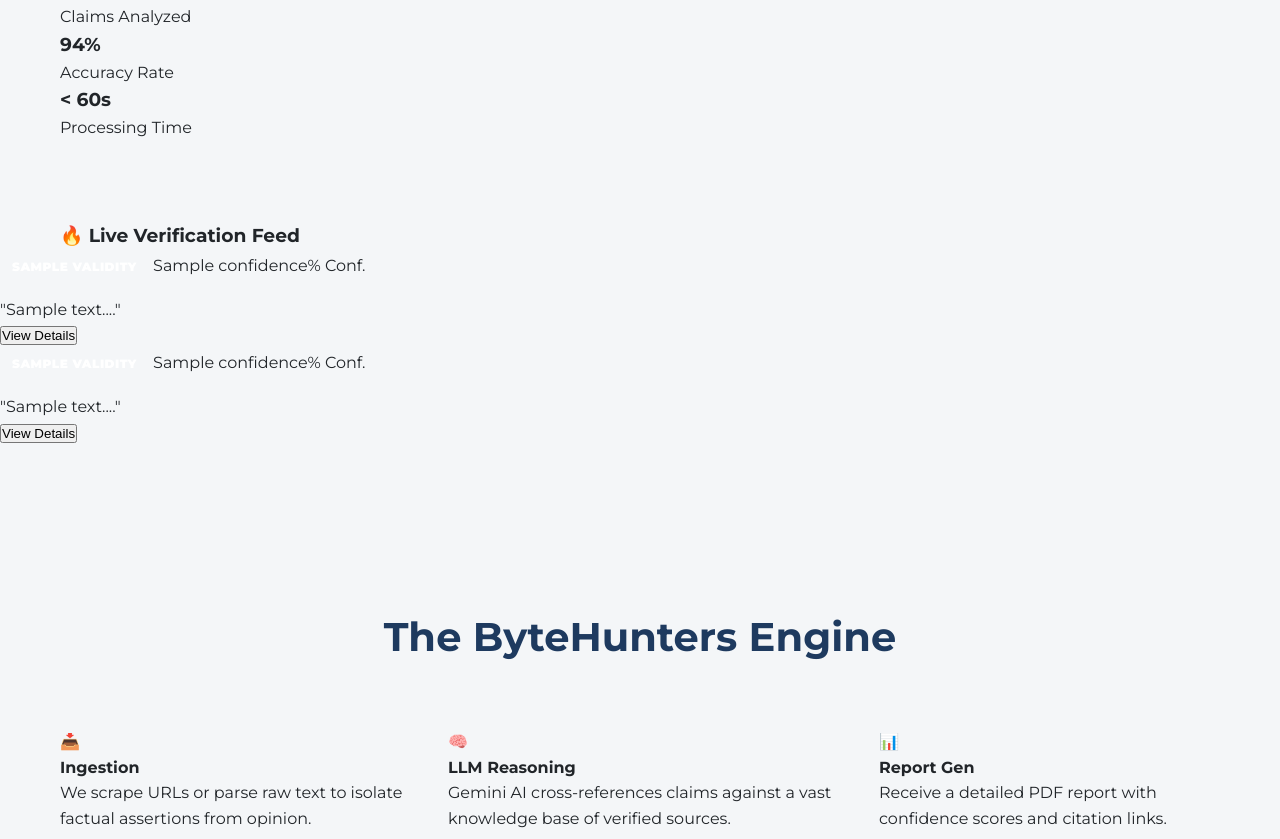
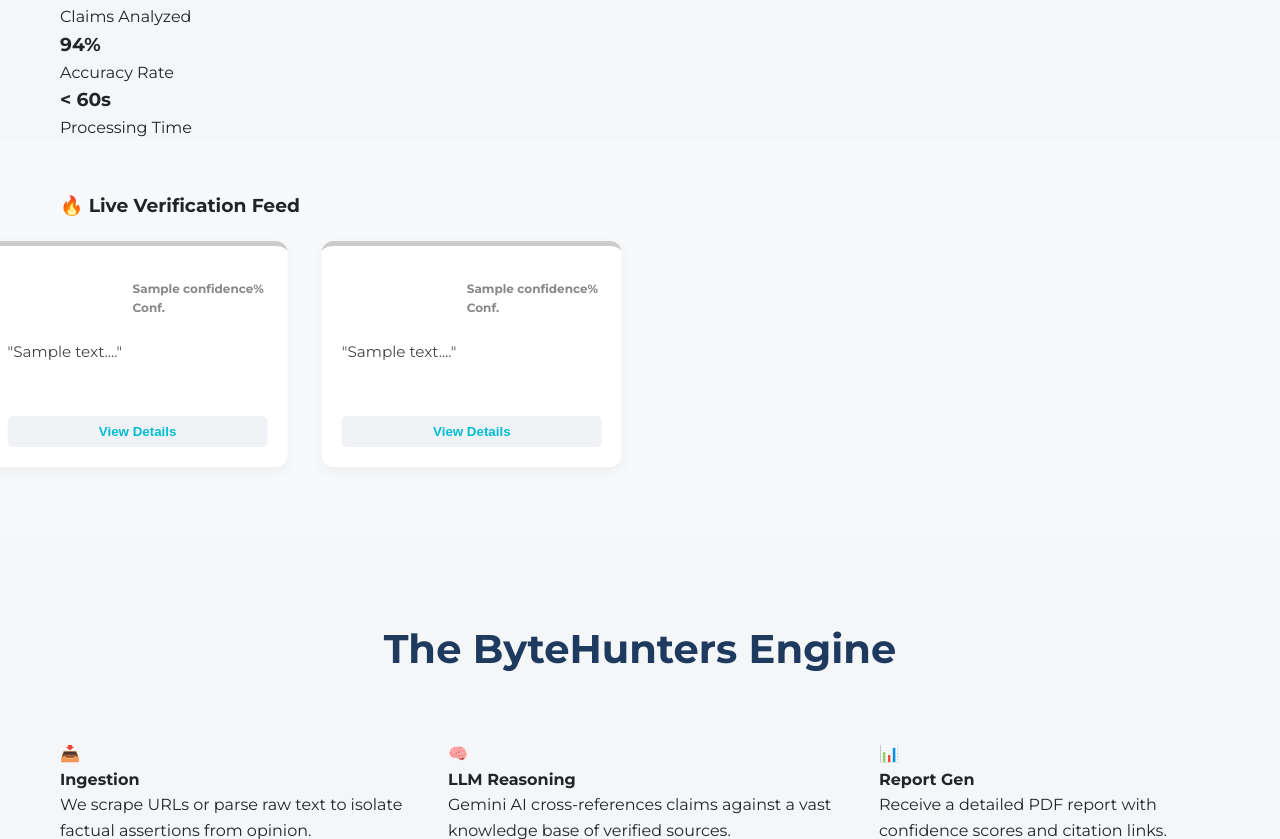
Before and after one commit to ASHISHAVHAD/ByteHunters, a Flask app: template Flask/templates/index.html in a window 1280 px wide. Shown: the part 483-1322 px from the top of the page. Run offline with Flask 3, Linux system fonts and the light colour scheme; the template is opened without the code that fills it: most values are stand-ins (such as "Sample title", 1, 10 or a date in 2020); some libraries are stand-ins or nearby versions.

Commit message:
updated style.css for ticker and color card changes

```diff
--- a/Flask/static/css/style.css
+++ b/Flask/static/css/style.css
@@ -446,3 +446,96 @@ section {
     color: #008ba3;
     text-decoration: underline;
 }
+
+
+.ticker-section {
+    padding: 50px 0;
+    background-color: #f8f9fa;
+    overflow: hidden;
+}
+
+.ticker-wrap {
+    width: 100%;
+    overflow: hidden;
+    white-space: nowrap;
+    padding: 20px 0;
+}
+
+.ticker-track {
+    display: inline-block;
+
+    animation: scroll 80s linear infinite;
+}
+
+
+.ticker-wrap:hover .ticker-track {
+    animation-play-state: paused;
+}
+
+@keyframes scroll {
+    0% { transform: translateX(0); }
+    100% { transform: translateX(-50%); }
+}
+
+
+.ticker-card {
+    display: inline-block;
+    width: 300px;
+    background: white;
+    margin: 0 15px;
+    padding: 20px;
+    border-radius: 12px;
+    box-shadow: 0 5px 15px rgba(0,0,0,0.05);
+    white-space: normal;
+    vertical-align: top;
+    border-top: 5px solid #ccc;
+    transition: transform 0.2s;
+}
+
+.ticker-card:hover {
+    transform: translateY(-5px);
+    box-shadow: 0 10px 20px rgba(0,0,0,0.1);
+}
+
+
+.ticker-card.status-True { border-top-color: #2ed573; }
+.ticker-card.status-False { border-top-color: #ff4757; }
+.ticker-card.status-Uncertain { border-top-color: #ffa502; }
+
+.ticker-header {
+    display: flex;
+    justify-content: space-between;
+    align-items: center;
+    margin-bottom: 10px;
+}
+
+.ticker-conf {
+    font-size: 0.75em;
+    color: #888;
+    font-weight: bold;
+}
+
+.ticker-text {
+    font-size: 0.95em;
+    color: #444;
+    margin-bottom: 15px;
+    line-height: 1.4;
+    height: 60px;
+    overflow: hidden;
+}
+
+.ticker-btn {
+    width: 100%;
+    padding: 8px;
+    background: #f1f2f6;
+    border: none;
+    border-radius: 5px;
+    color: #00bcd4;
+    font-weight: bold;
+    cursor: pointer;
+    transition: background 0.2s;
+}
+
+.ticker-btn:hover {
+    background: #e1f5fe;
+}
```
